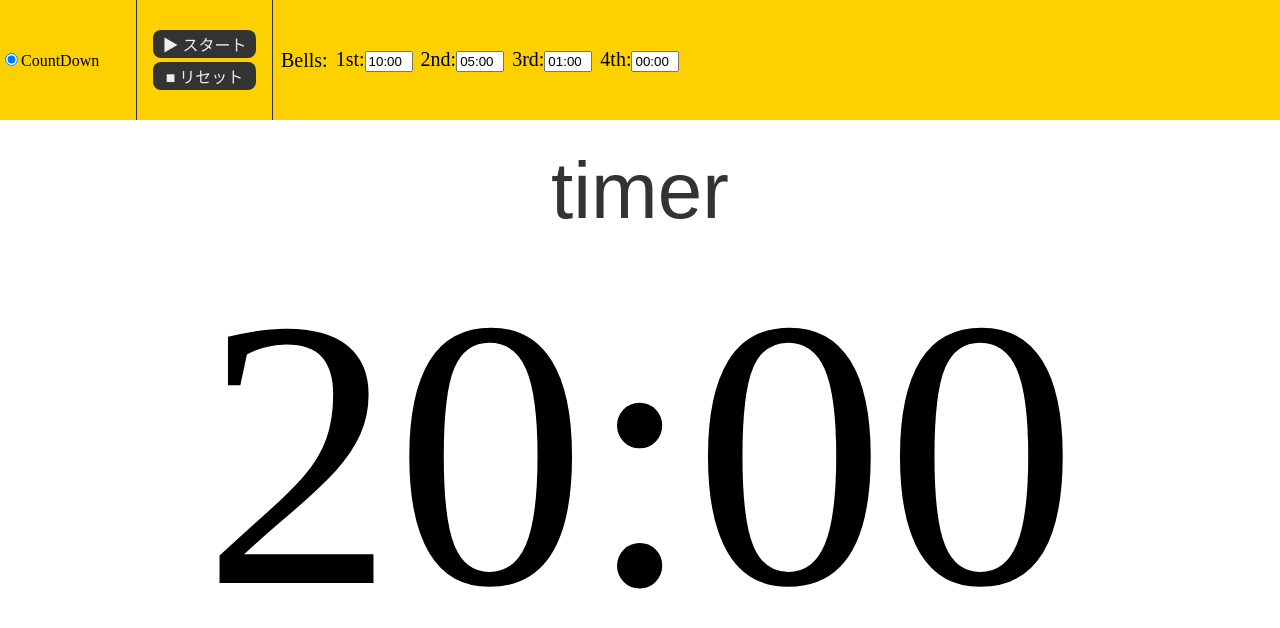
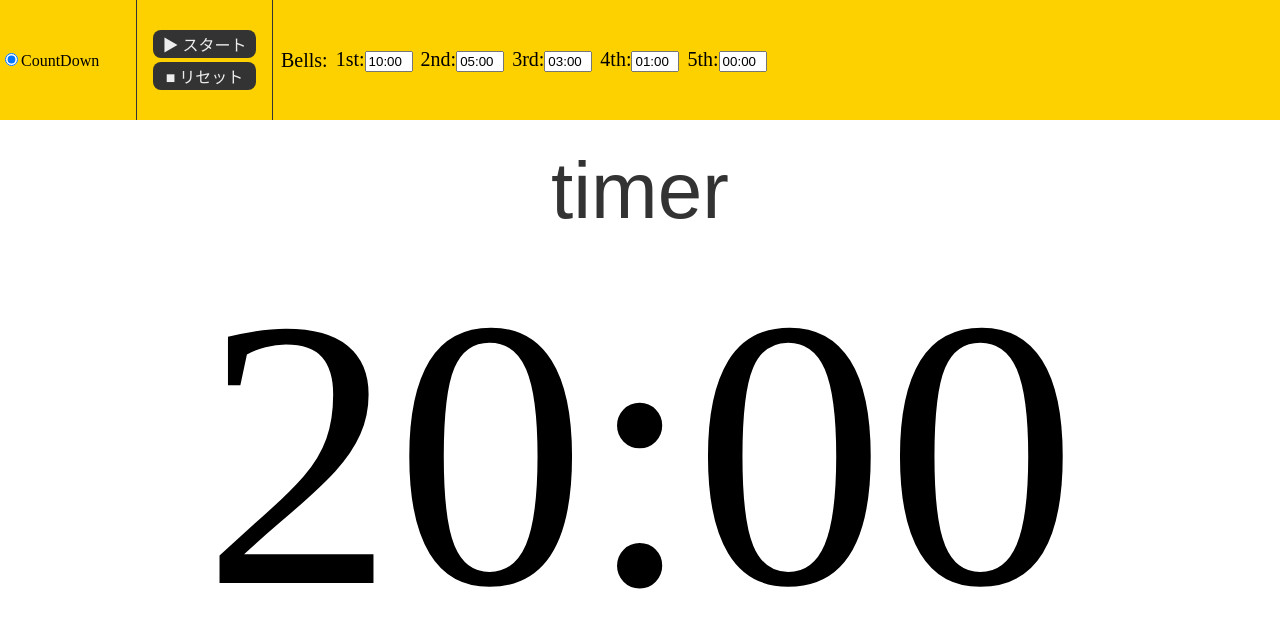
Before and after one commit to kentem-hi-murota/Timer, a React (Vite) app: page / in a window 1280 px wide. Shown: the top 628 px of the page. Built offline with nearby package versions, Linux system fonts and the light colour scheme.

Commit message:
update:ベル数増加

```diff
--- a/src/Components/Timer/Timer.tsx
+++ b/src/Components/Timer/Timer.tsx
@@ -10,7 +10,7 @@ const PRESET = {
 
 const Timer = () => {
   const initialTime = 1200;
-  const [bellTimes, setBellTimes] = useState<number[]>([600, 300, 60, 0]);
+  const [bellTimes, setBellTimes] = useState<number[]>([600, 300, 180, 60, 0]);
   const [currentSeconds, setCurrentSeconds] = useState<number>(initialTime);
   const [bellType, setBellType] = useState(bellTypes[0]);
   const [isNotify, setIsNotify] = useState<boolean>(false);
```
